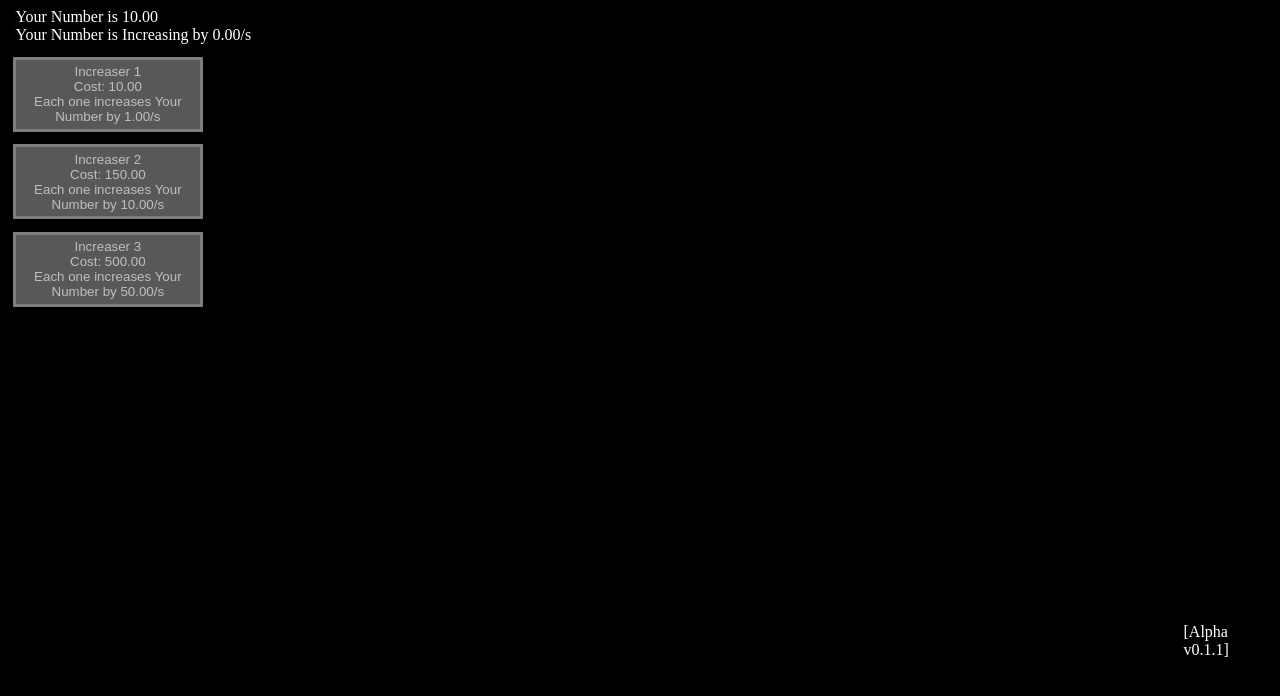
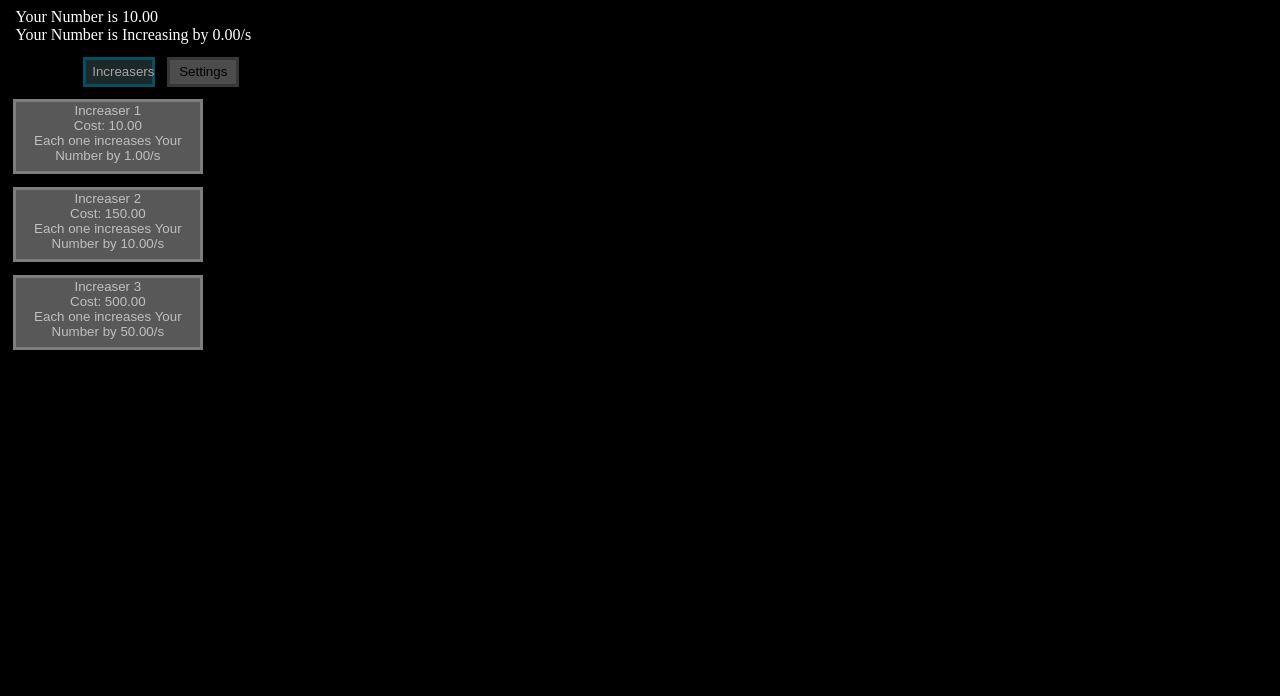
Before and after one commit to g8hh/alternation, a plain HTML site: page index.html in a window 1280 px wide. Drawn offline with Linux system fonts and the light colour scheme.

Commit message:
Tab System

```diff
--- a/css/classStyles.css
+++ b/css/classStyles.css
@@ -16,3 +16,14 @@
     margin-top: 1%;
     text-align: center;
 }
+.navBar{
+    display: flex;
+    margin-top: 1%;
+    margin-left: 5%;
+}
+.navButton{
+    margin-left: 1%;
+    width: 6%;
+    height: 30px;
+    text-align: center;
+}
--- a/css/idStyles.css
+++ b/css/idStyles.css
@@ -1,5 +1,15 @@
 #versionText{
     color:white;
-    margin-top: 25%;
-    margin-left: 93%;
+    margin-left: 0.4%;
+    margin-top: 0.5%;
 }
+#increasersNav{
+    color: #a5a5a5;
+    background-color: #1c2829;
+    border: 3px solid #005260;
+}
+#settingsNav{
+    color: #000000;
+    background-color: #4c4c4c;
+    border: 3px solid #373737;
+}
--- a/index.html
+++ b/index.html
@@ -7,6 +7,7 @@
     <script src="src/Variables.js"></script>
     <script src="src/Game.js"></script>
     <script src="src/Update.js"></script>
+    <script src="src/Saving.js"></script>
     <link rel="stylesheet" type="text/css" href="css/generalStyles.css" />
     <link rel="stylesheet" type="text/css" href="css/classStyles.css" />
     <link rel="stylesheet" type="text/css" href="css/idStyles.css" />
@@ -15,11 +16,15 @@
 <body>
     <div class="numberText" id="numberDisplay">Your Number is 0</div>
     <div class="numberText" id="numberGainDisplay">Your Number is Increasing by 0/s</div>
+    <div class="navBar">
+        <button class="navButton" id="increasersNav" onclick="switchTab(1)">Increasers</button>
+        <button class="navButton" id="settingsNav" onclick="switchTab(2)">Settings</button>
+    </div>
     <div class="producersContainer">
         <button class="producer" id="producerOne" onclick="buyProducer(1)">Increaser 1<br>Cost: 10<br>Each one increases your Number by 1/s</button>
         <button class="producer" id="producerTwo" onclick="buyProducer(2)">Increaser 2<br>Cost: 150<br>Each one increases your Number by 10/s</button>
         <button class="producer" id="producerThree" onclick="buyProducer(3)">Increaser 3<br>Cost: 500<br>Each one increases your Number by 50/s</button>
     </div>
-    <div id="versionText">[Alpha v0.0.0]</div>
+    <div class="settingsElement" id="versionText">[Alpha v0.0.0]</div>
 </body>
 </html>
--- a/src/Game.js
+++ b/src/Game.js
@@ -12,6 +12,10 @@ function buyProducer(x){
         updateHTML()
     }
 }
+function switchTab(i){
+    currentTab = i
+    updateHTML()
+}
 window.setInterval(function(){
     numberIncrease(gain.div(100))
 }, 10);
--- /dev/null
+++ b/src/Saving.js
@@ -0,0 +1,23 @@
+let data = [
+    number, gain,
+    increaserCosts, increaserIncreases,increaserProductions,
+    updateIDs,
+]
+let saveString
+function save(){
+    data = [
+        number, gain,
+        increaserCosts, increaserIncreases,increaserProductions,
+        updateIDs,
+    ]
+    saveString = JSON.stringify({data})
+    localStorage.setItem('savedData', saveString)
+}
+function load(){
+    saveString = localStorage.getItem('savedData')
+    data = JSON.parse(saveString)
+}
+window.onload = function (){ load() };
+window.setInterval(function (){
+    save()
+}, 1000);
--- a/src/Update.js
+++ b/src/Update.js
@@ -11,4 +11,18 @@ function updateHTML(){
         `Increaser 3<br>Cost: ${format(increaserCosts[2])}<br>Each one increases Your Number by ${format(increaserIncreases[2])}/s`;
     //misc displays
     document.getElementById("versionText").innerHTML = `[Alpha v${updateIDs[0]}.${updateIDs[1]}.${updateIDs[2]}]`
+
+    showAndHideStuff()
 }
+function showAndHideStuff(){
+    //increasers
+    let increasers = document.getElementsByClassName("producer")
+    for (let i = 0; i < increasers.length; i++) {
+        increasers[i].style.display = currentTab===1 ? 'flex' : 'none'
+    }
+    //settings
+    let settingsElements = document.getElementsByClassName("settingsElement")
+    for (let i=0; i<settingsElements.length; i++){
+        settingsElements[i].style.display = currentTab===2 ? 'flex' : 'none'
+    }
+}
--- a/src/Variables.js
+++ b/src/Variables.js
@@ -6,4 +6,5 @@ let increaserCosts = [new Decimal(10), new Decimal(150), new Decimal(500)]
 let increaserIncreases = [new Decimal(1), new Decimal(10), new Decimal(50)]
 let increaserProductions = [new Decimal(0), new Decimal(0), new Decimal(0)]
 //misc
-let updateIDs = [0, 1, 1]
+let currentTab = 1
+let updateIDs = [0, 1, 2]
```
